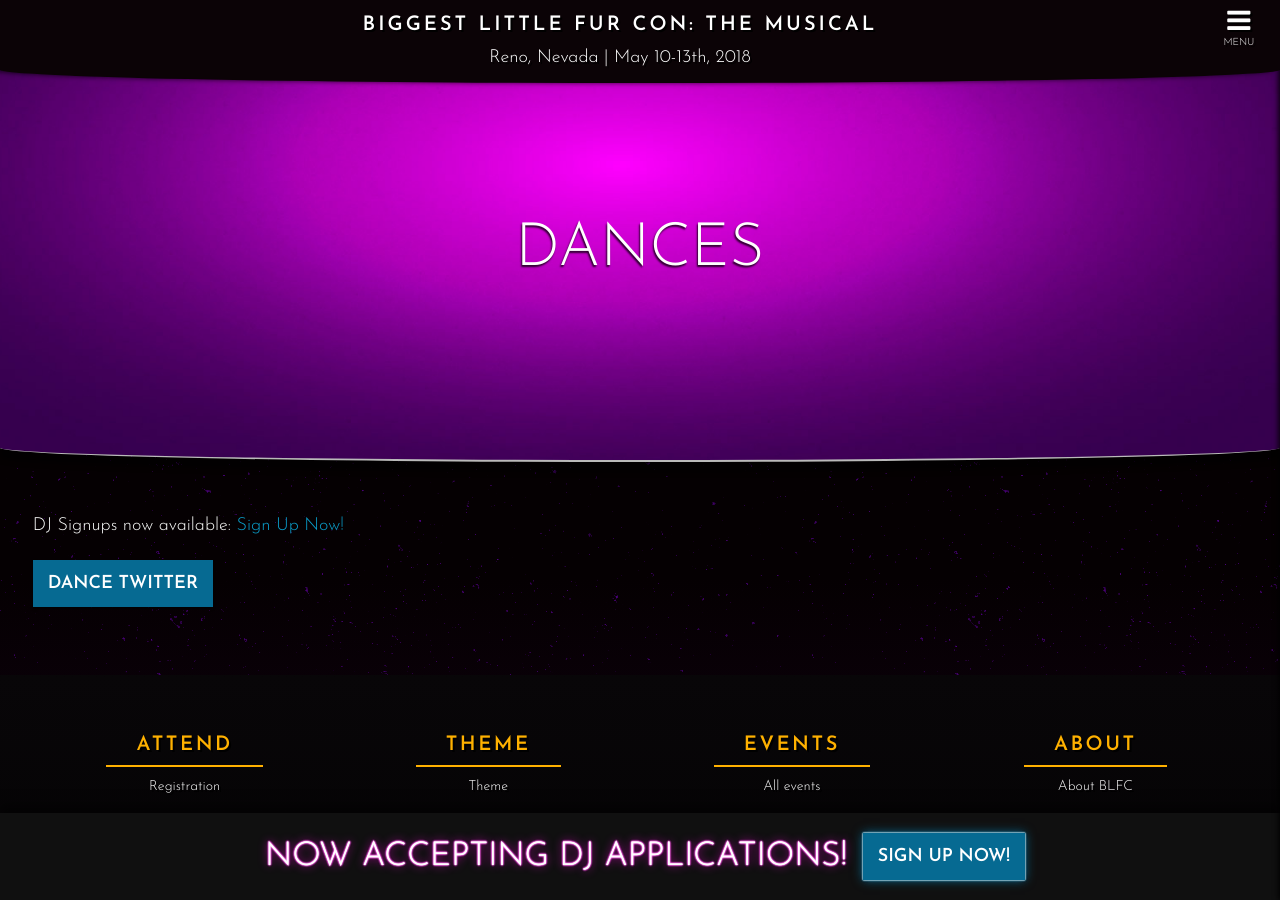
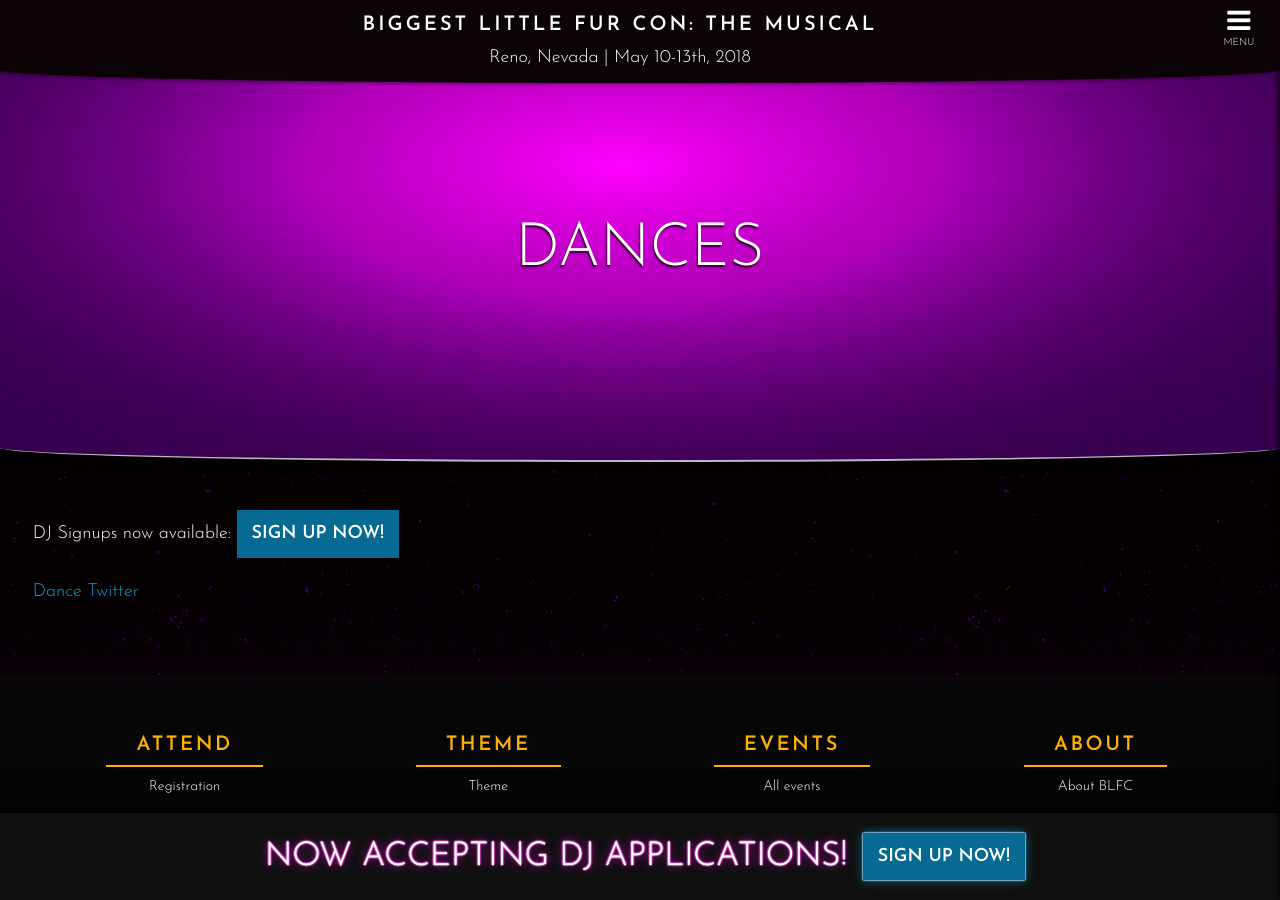
Before and after one commit to blfcweb/biggestlittlefc.github.io, a Jekyll site: the page built from events/dance.md, in a window 1280 px wide and 900 px high. Built offline with Jekyll 4.4.1, drawn with Linux system fonts in a browser that asks for light colours; our own code applies the rules of GitHub Pages for plain Markdown files.

Commit message:
switch around dance buttons

```diff
--- a/events/dance.md
+++ b/events/dance.md
@@ -3,9 +3,9 @@
 status: LIVE
 ---
 
-DJ Signups now available: <a href="https://goo.gl/forms/mtb3atMTAyPd9en13" target="_blank">Sign Up Now!</a>
+DJ Signups now available: <a class="button" href="https://goo.gl/forms/mtb3atMTAyPd9en13" target="_blank">Sign Up Now!</a>
 
 
 
 
-<a class="button" href="https://twitter.com/blfcdances" target="_blank">Dance Twitter</a>
+<a href="https://twitter.com/blfcdances" target="_blank">Dance Twitter</a>
```
